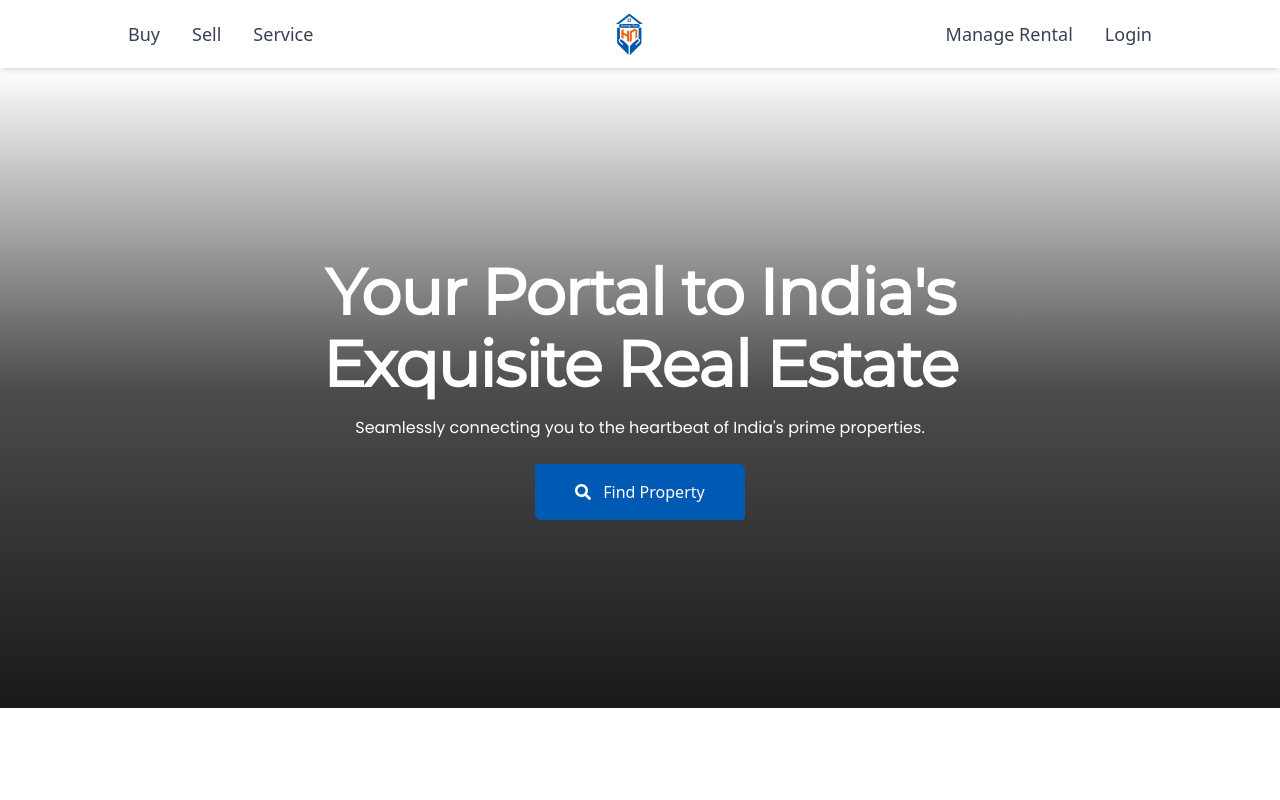
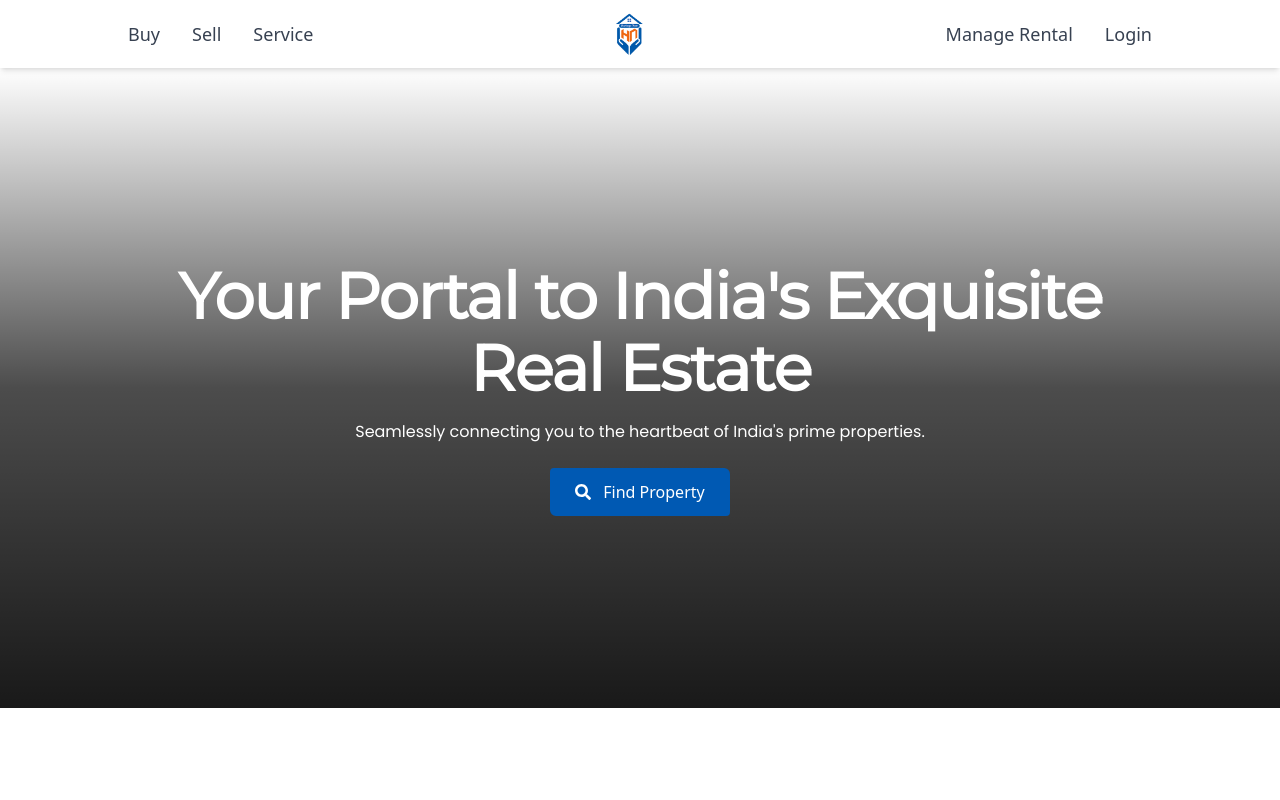
Before and after one commit to imtiazimran/heritage-frontend, a React (Vite) app: page / in a window 1280 px wide. Shown: the top 800 px of the page. Built offline with nearby package versions, Linux system fonts and the light colour scheme.

Commit message:
Update Header.tsx

```diff
--- a/src/pages/home/Header.tsx
+++ b/src/pages/home/Header.tsx
@@ -5,31 +5,30 @@ import { Link } from "react-router-dom";
 const Header = () => {
   return (
     <div
-      className="relative w-full h-[80vh] bg-cover bg-center"
+      className="relative w-full h-[60vh] sm:h-[70vh] lg:h-[80vh] bg-cover bg-center"
       style={{
         backgroundImage:
           "url(https://qtxasset.com/cdn-cgi/image/w=850,h=478,f=auto,fit=crop,g=0.5x0.5/https://qtxasset.com/quartz/qcloud5/media/image/GettyImages-1170944737%20%281%29.jpg?VersionId=OBvwO_y6YWxF9qPEvd8qQhiikkCDEsrU)",
       }}
     >
       <div className="absolute inset-0 bg-gradient-to-b from-transparent via-black/70 to-black/90"></div>
-      <div className="absolute inset-0 flex flex-col items-center justify-center text-center px-4">
+      <div className="absolute inset-0 flex flex-col items-center justify-center text-center px-4 sm:px-8 lg:px-12">
         <h1
-          className="w-[696px] text-white font-bold text-[64px] leading-[72px] tracking-[-0.02em] mb-4"
-          style={{ fontFamily: "Montserrat" }}
+          className="text-white font-bold text-[32px] sm:text-[48px] lg:text-[64px] leading-tight sm:leading-[56px] lg:leading-[72px] tracking-[-0.02em] mb-4"
+          style={{ fontFamily: "Montserrat", maxWidth: "90%", width: "auto" }}
         >
           Your Portal to India's Exquisite Real Estate
         </h1>
         <p
-          className="text-white text-[16px] leading-[24px] font-medium mb-6"
+          className="text-white text-[14px] sm:text-[16px] leading-[20px] sm:leading-[24px] font-medium mb-6"
           style={{ fontFamily: "Poppins" }}
         >
-          Seamlessly connecting you to the heartbeat of India's prime
-          properties.
+          Seamlessly connecting you to the heartbeat of India's prime properties.
         </p>
         <Link to={"/buy"}>
           <Button
-            className="bg-primary hover:bg-blue-950 text-white text-[16px] font-medium rounded-tl-[4px] rounded-br-[4px] px-[24px] py-[16px] gap-[12px] opacity-100"
-            style={{ width: "210px", height: "56px" }}
+            className="bg-primary hover:bg-blue-950 text-white text-[14px] sm:text-[16px] font-medium rounded-tl-[4px] rounded-br-[4px] px-[20px] sm:px-[24px] py-[12px] sm:py-[16px] gap-[8px] sm:gap-[12px] opacity-100"
+            style={{ width: "180px", height: "48px", maxWidth: "210px", maxHeight: "56px" }}
           >
             <FaSearch /> Find Property
           </Button>
```
